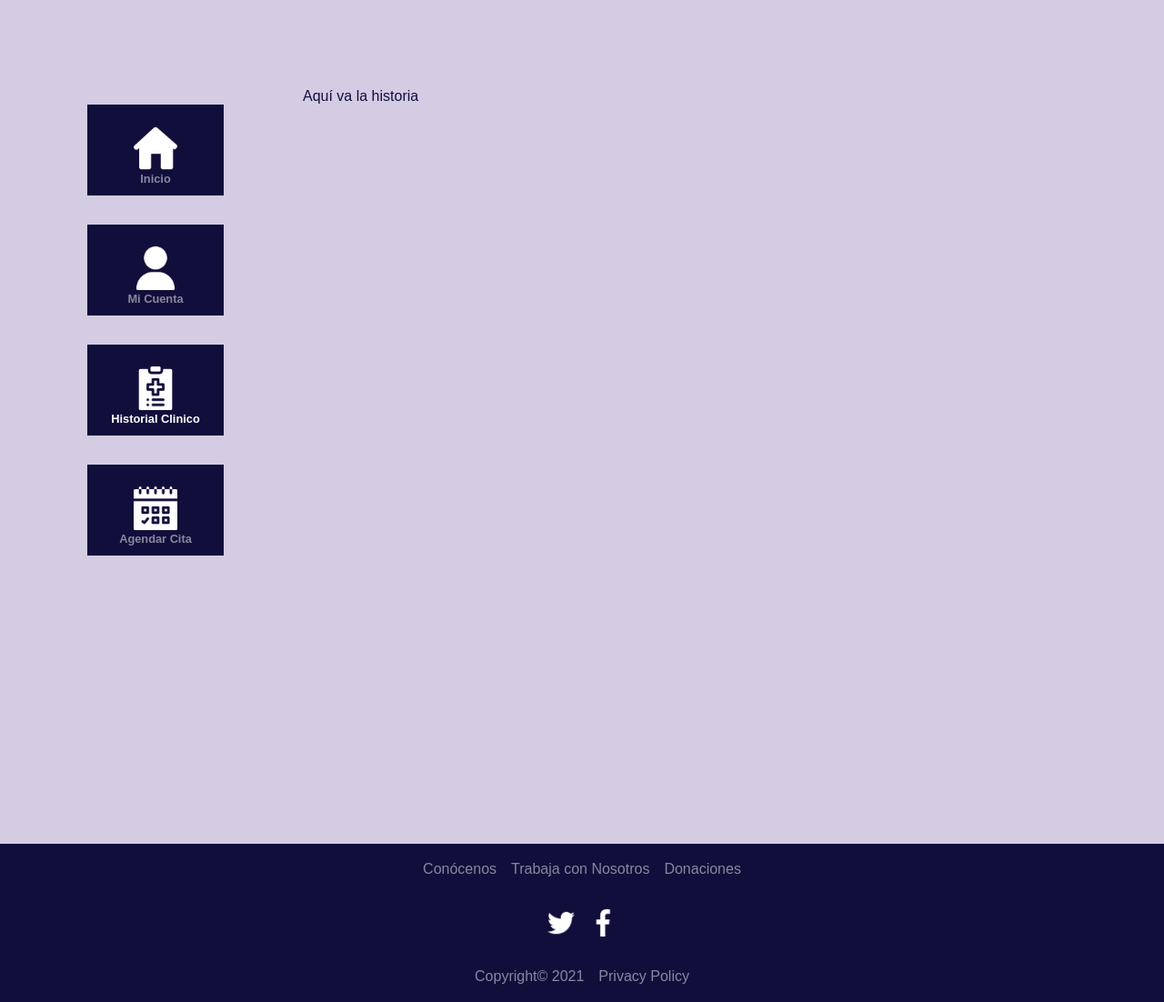
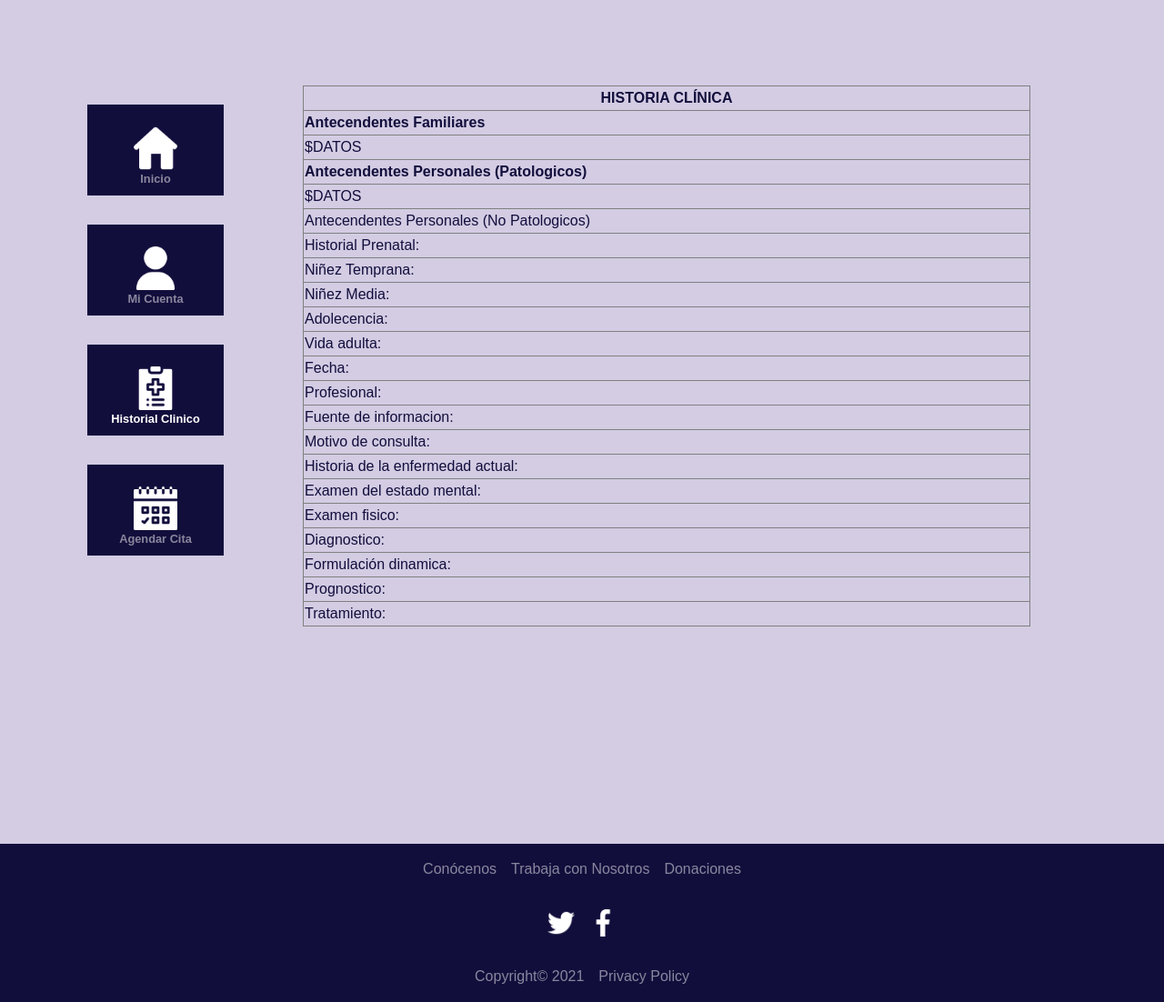
Before and after one commit to MJBM2706/koe, a PHP site: page /vista/paciente/historia.php in a window 1280 px wide. Shown: the part 62-1164 px from the top of the page at 91% size. Run offline with PHP 8.4, Linux system fonts and the light colour scheme.

Commit message:
Majo - Historial Paciente

```diff
--- a/vista/paciente/historia.php
+++ b/vista/paciente/historia.php
@@ -74,10 +74,81 @@
       </ul>
     </section>
     <aside class="content">
-     Aquí va la historia
+     <table  border="1" width="800">
+    <thead>
+      <tr>
+        <th style="text-align: center;">HISTORIA CLÍNICA</th>
+      </tr>
+    </thead>
+    <tbody>
+      <tr>
+        <td><strong>Antecendentes Familiares</strong></td>
+      </tr>
+      <tr>
+        <td>$DATOS</td>
+      </tr>
+      <tr>
+        <td><strong>Antecendentes Personales (Patologicos)</strong></td>
+      </tr>
+      <tr>
+        <td>$DATOS</td>
+      </tr>
+      <tr>
+        <td>Antecendentes Personales (No Patologicos)</td>
+      </tr>
+      <tr>
+            <td>Historial Prenatal:</td>
+        </tr>
+        <tr>
+            <td>Niñez Temprana:</td>
+        </tr>
+        <tr>
+            <td>Niñez Media:</td>
+        </tr>
+        <tr>
+            <td>Adolecencia:</td>
+        </tr>
+        <tr>
+            <td>Vida adulta:</td>
+        </tr>
+        <tr>
+            <td>Fecha: </td>
+        </tr>
+        <tr>
+            <td>Profesional:</td>
+        </tr>
+        <tr>
+            <td>Fuente de informacion:</td>
+        </tr>
+        <tr>
+            <td>Motivo de consulta:</td>
+        </tr>
+        <tr>
+            <td>Historia de la enfermedad actual:</td>
+        </tr>
+        <tr>
+            <td>Examen del estado mental:</td>
+        </tr>
+        <tr>
+            <td>Examen fisico:</td>
+        </tr>
+        <tr>
+            <td>Diagnostico:</td>
+        </tr>
+        <tr>
+            <td>Formulación dinamica:</td>
+        </tr>
+        <tr>
+            <td>Prognostico:</td>
+        </tr>
+        <tr>
+            <td>Tratamiento:</td>
+        </tr>
+    </tbody>
+    </table>
     </aside>
   </div>
-    </div>
+  </div>
 
 
 
@@ -117,8 +188,6 @@
         </ul>
       </nav>
     </div>
-
-
   </footer>
 
 </body>
```
